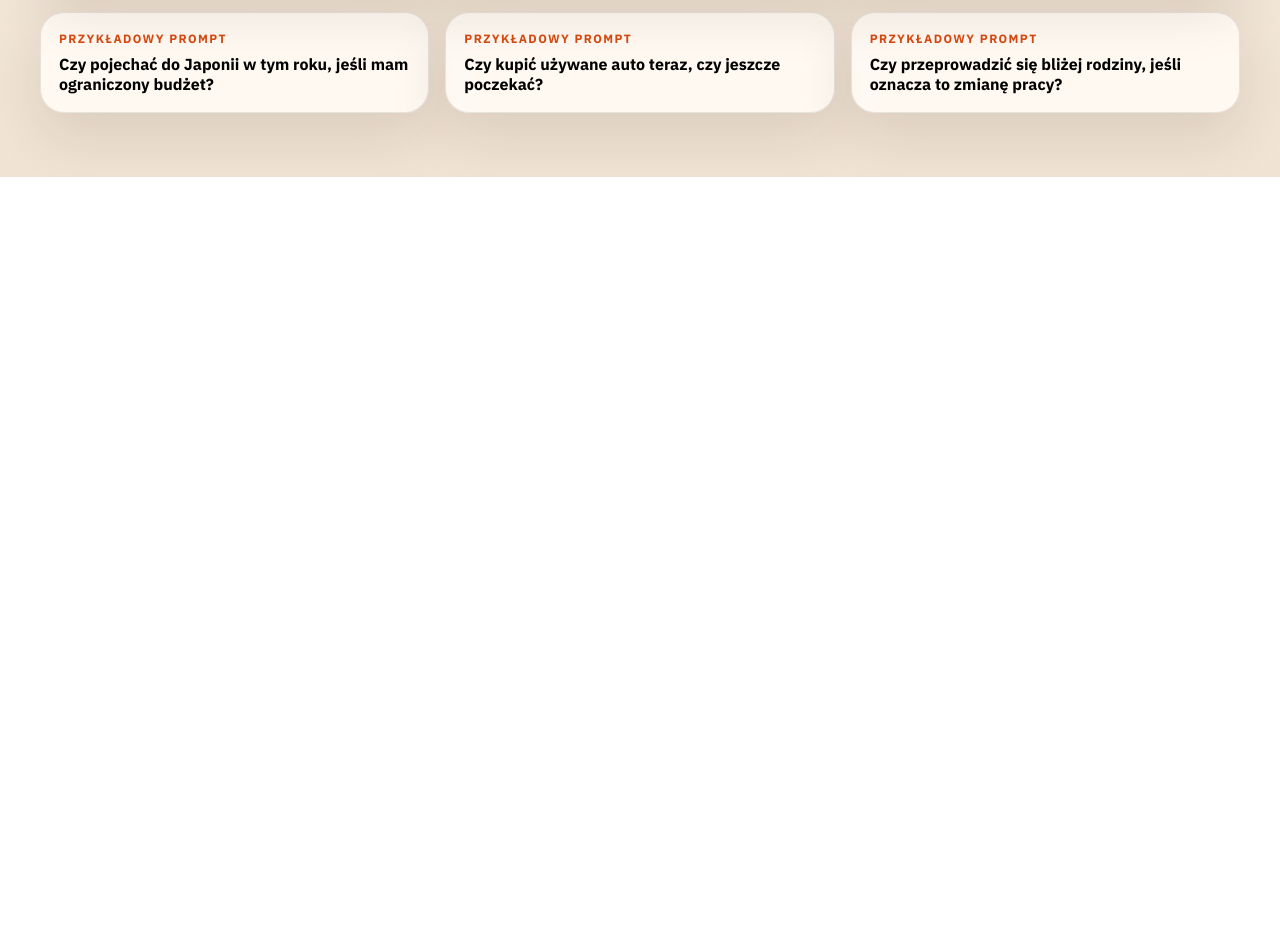
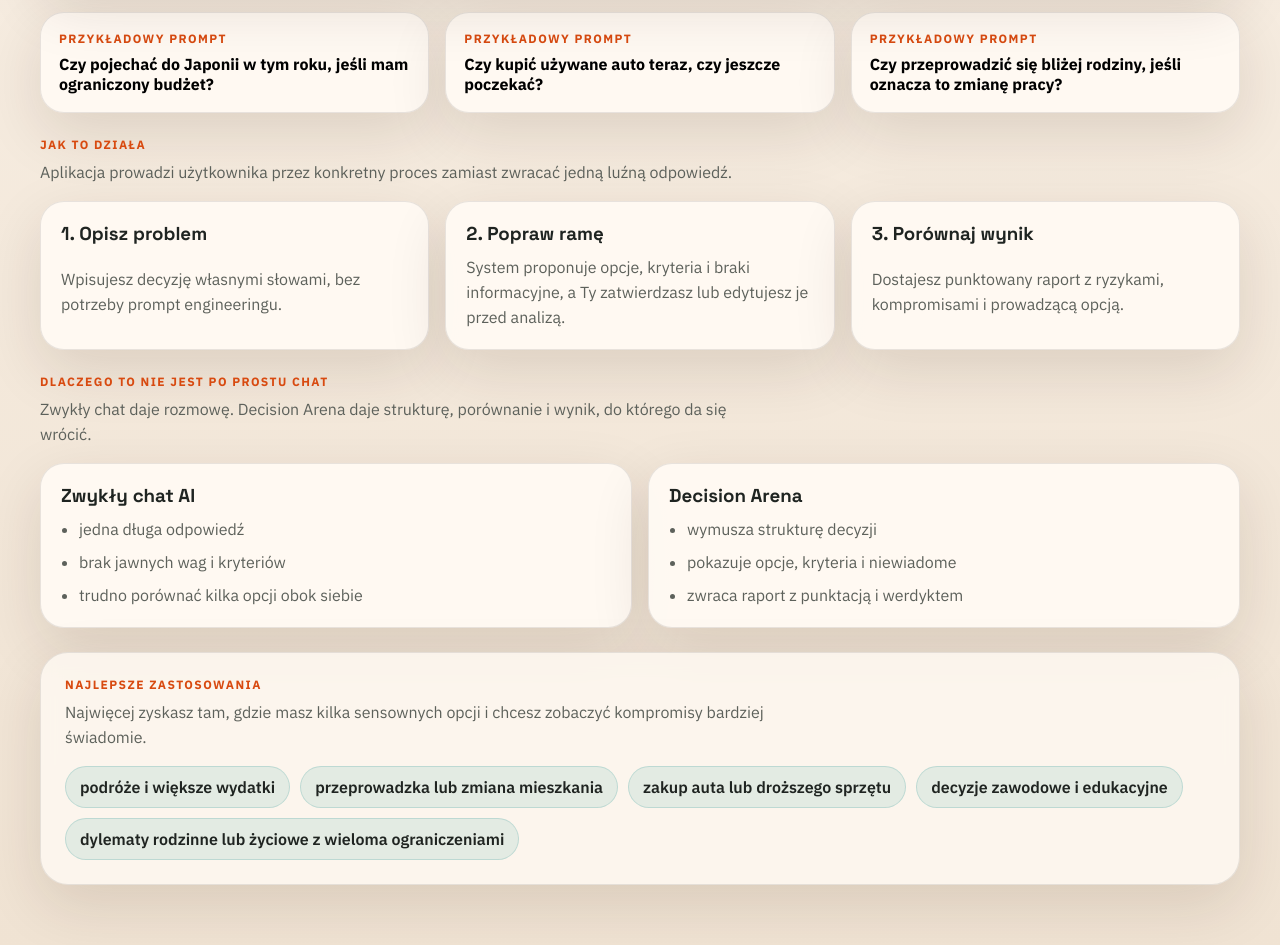
Before and after one commit to matluniewski/decision_arena, a React (Vite) app in the folder frontend/: page / in a window 1280 px wide. Shown: the part 1000-1945 px from the top of the page. Before the commit the page ends 1177 px from the top, so only its background shows below. Built offline with nearby package versions, Linux system fonts and the light colour scheme; no server answers.

Commit message:
Improve landing page onboarding

```diff
--- /dev/null
+++ b/frontend/src/i18n/landingContent.ts
@@ -0,0 +1,117 @@
+import type { Locale } from "./translations";
+
+type LandingContent = {
+  processTitle: string;
+  processDescription: string;
+  processSteps: Array<{ title: string; description: string }>;
+  comparisonTitle: string;
+  comparisonDescription: string;
+  comparisonCards: Array<{ title: string; bullets: string[] }>;
+  useCasesTitle: string;
+  useCasesDescription: string;
+  useCases: string[];
+};
+
+export const landingContent: Record<Locale, LandingContent> = {
+  pl: {
+    processTitle: "Jak to działa",
+    processDescription:
+      "Aplikacja prowadzi użytkownika przez konkretny proces zamiast zwracać jedną luźną odpowiedź.",
+    processSteps: [
+      {
+        title: "1. Opisz problem",
+        description: "Wpisujesz decyzję własnymi słowami, bez potrzeby prompt engineeringu."
+      },
+      {
+        title: "2. Popraw ramę",
+        description:
+          "System proponuje opcje, kryteria i braki informacyjne, a Ty zatwierdzasz lub edytujesz je przed analizą."
+      },
+      {
+        title: "3. Porównaj wynik",
+        description: "Dostajesz punktowany raport z ryzykami, kompromisami i prowadzącą opcją."
+      }
+    ],
+    comparisonTitle: "Dlaczego to nie jest po prostu chat",
+    comparisonDescription:
+      "Zwykły chat daje rozmowę. Decision Arena daje strukturę, porównanie i wynik, do którego da się wrócić.",
+    comparisonCards: [
+      {
+        title: "Zwykły chat AI",
+        bullets: [
+          "jedna długa odpowiedź",
+          "brak jawnych wag i kryteriów",
+          "trudno porównać kilka opcji obok siebie"
+        ]
+      },
+      {
+        title: "Decision Arena",
+        bullets: [
+          "wymusza strukturę decyzji",
+          "pokazuje opcje, kryteria i niewiadome",
+          "zwraca raport z punktacją i werdyktem"
+        ]
+      }
+    ],
+    useCasesTitle: "Najlepsze zastosowania",
+    useCasesDescription:
+      "Najwięcej zyskasz tam, gdzie masz kilka sensownych opcji i chcesz zobaczyć kompromisy bardziej świadomie.",
+    useCases: [
+      "podróże i większe wydatki",
+      "przeprowadzka lub zmiana mieszkania",
+      "zakup auta lub droższego sprzętu",
+      "decyzje zawodowe i edukacyjne",
+      "dylematy rodzinne lub życiowe z wieloma ograniczeniami"
+    ]
+  },
+  en: {
+    processTitle: "How it works",
+    processDescription: "The app leads the user through a concrete process instead of returning one loose answer.",
+    processSteps: [
+      {
+        title: "1. Describe the problem",
+        description: "You write the decision in plain language without needing any prompt engineering."
+      },
+      {
+        title: "2. Fix the frame",
+        description:
+          "The system proposes options, criteria, and missing information, and you approve or edit them before analysis."
+      },
+      {
+        title: "3. Compare the outcome",
+        description: "You get a scored report with risks, tradeoffs, and a leading option."
+      }
+    ],
+    comparisonTitle: "Why this is not just a chat",
+    comparisonDescription:
+      "A normal chat gives you a conversation. Decision Arena gives you structure, comparison, and a result you can revisit.",
+    comparisonCards: [
+      {
+        title: "A normal AI chat",
+        bullets: [
+          "one long answer",
+          "no explicit weights or criteria",
+          "hard to compare multiple options side by side"
+        ]
+      },
+      {
+        title: "Decision Arena",
+        bullets: [
+          "forces a structured decision frame",
+          "shows options, criteria, and unknowns",
+          "returns a scored report with a verdict"
+        ]
+      }
+    ],
+    useCasesTitle: "Best use cases",
+    useCasesDescription:
+      "You get the most value when there are several realistic options and you want to understand tradeoffs more clearly.",
+    useCases: [
+      "travel and bigger purchases",
+      "moving or changing apartments",
+      "buying a car or expensive equipment",
+      "career or learning choices",
+      "family or life dilemmas with several constraints"
+    ]
+  }
+};
--- a/frontend/src/routes/LandingPage.tsx
+++ b/frontend/src/routes/LandingPage.tsx
@@ -4,10 +4,12 @@
 import { createDraft } from "../lib/api";
 import { AppShell } from "../components/AppShell";
 import { useI18n } from "../i18n/I18nProvider";
+import { landingContent } from "../i18n/landingContent";
 
 export function LandingPage() {
   const navigate = useNavigate();
-  const { messages } = useI18n();
+  const { locale, messages } = useI18n();
+  const onboarding = landingContent[locale];
   const examplePrompts = messages.landing.examples;
   const [question, setQuestion] = useState(examplePrompts[0]);
 
@@ -59,6 +61,54 @@
           </button>
         ))}
       </section>
+
+      <section className="info-section">
+        <div className="info-section-header">
+          <span className="panel-label">{onboarding.processTitle}</span>
+          <p className="hero-copy">{onboarding.processDescription}</p>
+        </div>
+        <div className="insight-grid">
+          {onboarding.processSteps.map((step) => (
+            <article key={step.title} className="insight-card">
+              <h3>{step.title}</h3>
+              <p>{step.description}</p>
+            </article>
+          ))}
+        </div>
+      </section>
+
+      <section className="info-section">
+        <div className="info-section-header">
+          <span className="panel-label">{onboarding.comparisonTitle}</span>
+          <p className="hero-copy">{onboarding.comparisonDescription}</p>
+        </div>
+        <div className="insight-grid comparison-grid">
+          {onboarding.comparisonCards.map((card) => (
+            <article key={card.title} className="insight-card comparison-card">
+              <h3>{card.title}</h3>
+              <ul>
+                {card.bullets.map((bullet) => (
+                  <li key={bullet}>{bullet}</li>
+                ))}
+              </ul>
+            </article>
+          ))}
+        </div>
+      </section>
+
+      <section className="panel use-cases-panel">
+        <div className="info-section-header">
+          <span className="panel-label">{onboarding.useCasesTitle}</span>
+          <p className="hero-copy">{onboarding.useCasesDescription}</p>
+        </div>
+        <div className="use-cases-list">
+          {onboarding.useCases.map((useCase) => (
+            <span key={useCase} className="use-case-chip">
+              {useCase}
+            </span>
+          ))}
+        </div>
+      </section>
     </AppShell>
   );
 }
--- a/frontend/src/styles.css
+++ b/frontend/src/styles.css
@@ -243,7 +243,8 @@
 
 .example-grid,
 .editor-grid,
-.option-grid {
+.option-grid,
+.insight-grid {
   display: grid;
   gap: 16px;
 }
@@ -262,6 +263,71 @@
   gap: 8px;
   cursor: pointer;
   box-shadow: var(--shadow);
+}
+
+.info-section {
+  display: grid;
+  gap: 16px;
+}
+
+.info-section-header {
+  display: grid;
+  gap: 8px;
+  max-width: 720px;
+}
+
+.insight-grid {
+  grid-template-columns: repeat(auto-fit, minmax(220px, 1fr));
+}
+
+.insight-card {
+  background: var(--panel-strong);
+  border: 1px solid var(--line);
+  border-radius: 24px;
+  padding: 20px;
+  box-shadow: var(--shadow);
+  display: grid;
+  gap: 10px;
+}
+
+.insight-card h3 {
+  font-family: "Space Grotesk", sans-serif;
+  margin: 0;
+}
+
+.insight-card p,
+.insight-card li {
+  color: var(--muted);
+  margin: 0;
+  line-height: 1.55;
+}
+
+.comparison-card ul {
+  margin: 0;
+  padding-left: 18px;
+  display: grid;
+  gap: 8px;
+}
+
+.use-cases-panel {
+  display: grid;
+  gap: 16px;
+}
+
+.use-cases-list {
+  display: flex;
+  flex-wrap: wrap;
+  gap: 10px;
+}
+
+.use-case-chip {
+  display: inline-flex;
+  align-items: center;
+  border-radius: 999px;
+  padding: 10px 14px;
+  background: rgba(15, 139, 141, 0.1);
+  border: 1px solid rgba(15, 139, 141, 0.18);
+  font-weight: 600;
 }
 
 .build-layout {
```
